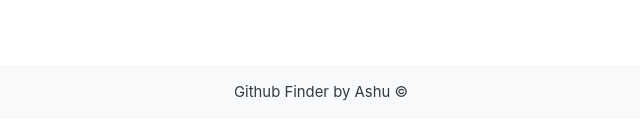
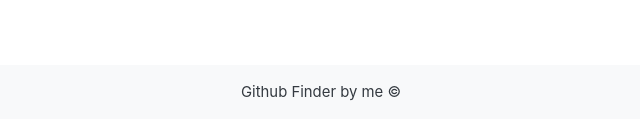
Before and after one commit to Ashuu02/Github-Finder, a plain HTML site: page index.html in a window 1280 px wide. Shown: the part 268-408 px from the top of the page, 319-959 px from the left. Drawn offline with nearby package versions, Linux system fonts and the light colour scheme.

Commit message:
Update index.html

```diff
--- a/index.html
+++ b/index.html
@@ -27,7 +27,7 @@
         </div>
         <br><br>
         <footer class="text-center bg-light mt-3 p-3" >
-            Github Finder by Ashu &copy
+            Github Finder by me &copy
         </footer>
 
         <script src="https://code.jquery.com/jquery-3.2.1.slim.min.js" integrity="sha384-KJ3o2DKtIkvYIK3UENzmM7KCkRr/rE9/Qpg6aAZGJwFDMVNA/GpGFF93hXpG5KkN" crossorigin="anonymous"></script>
```
